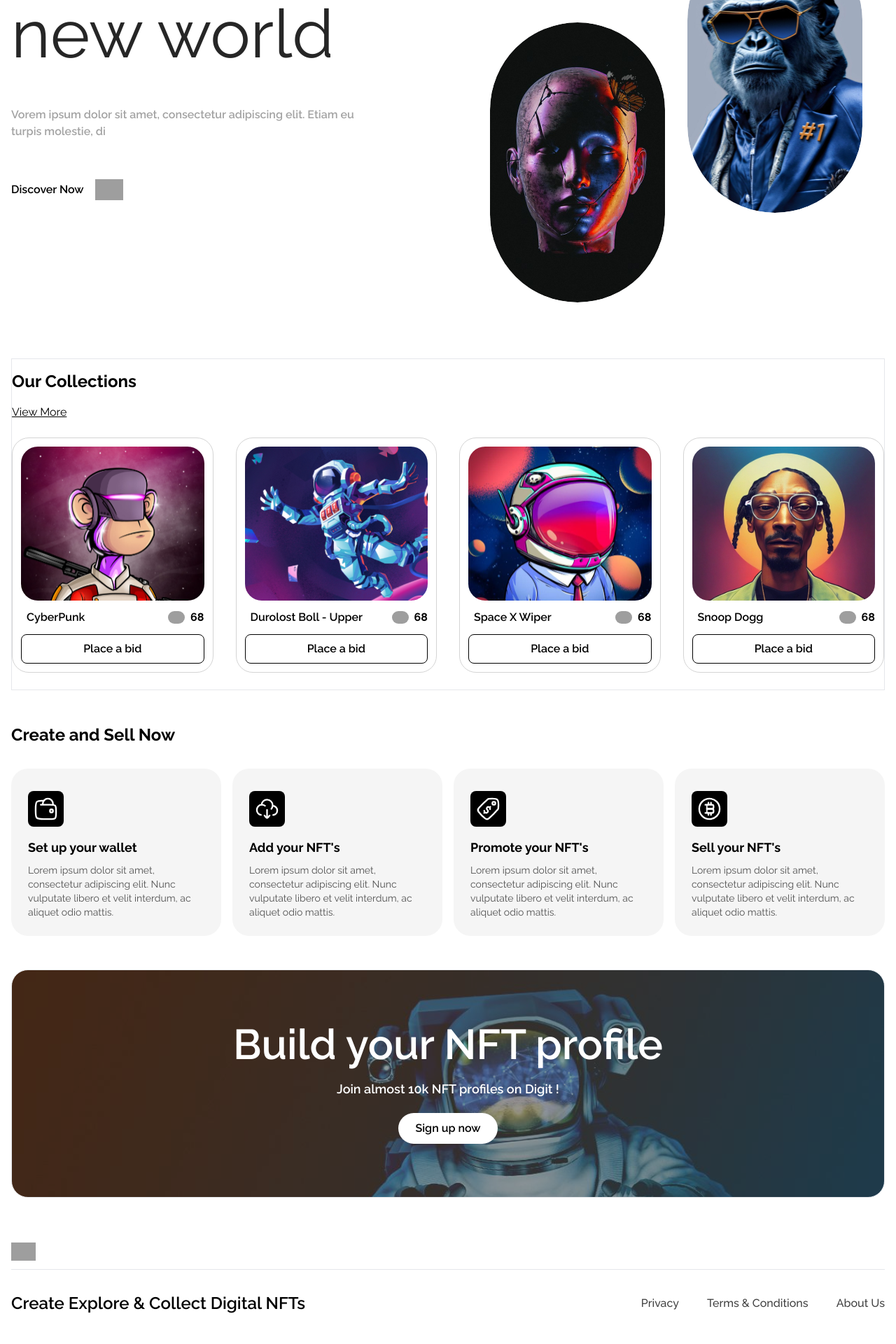
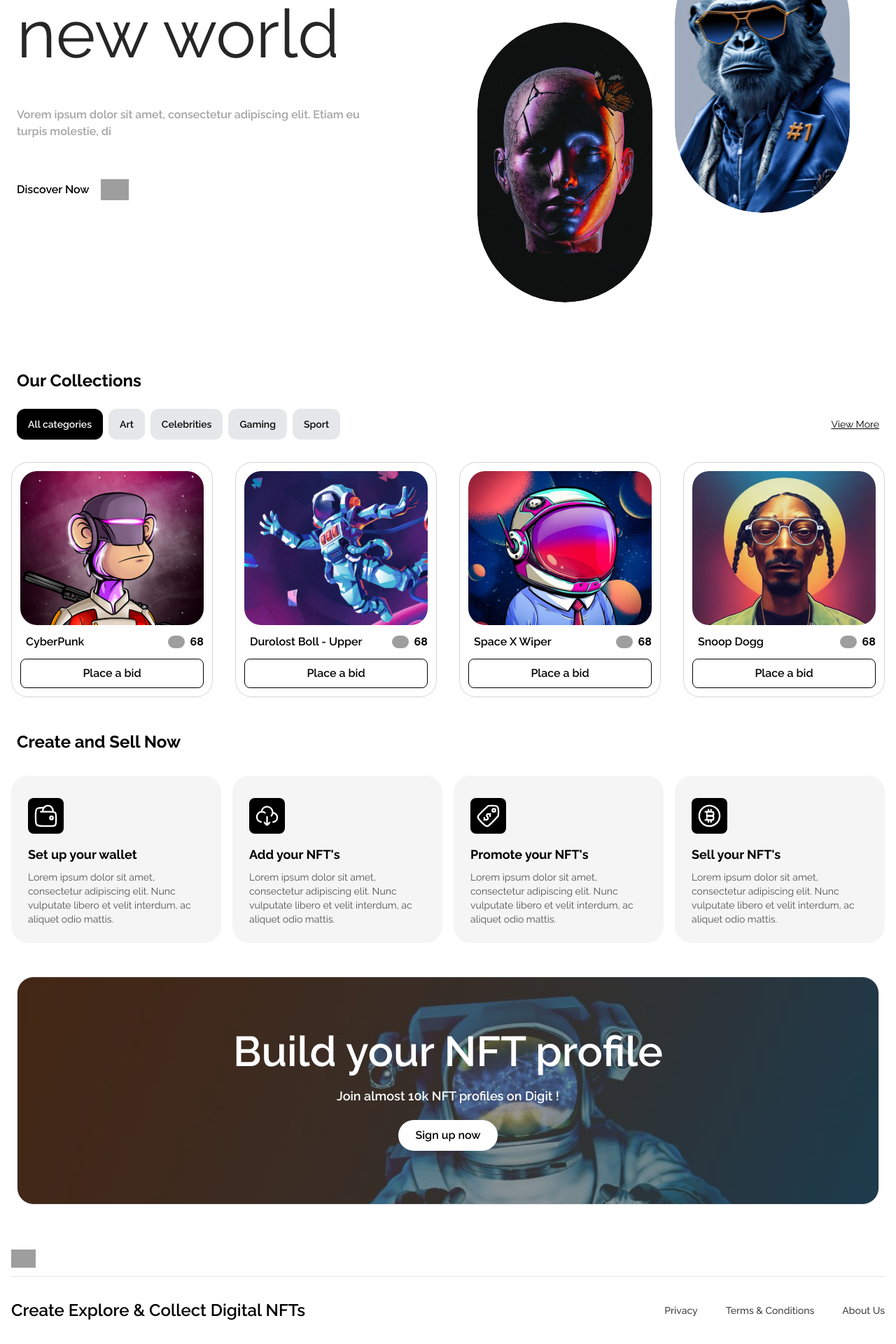
Before and after one commit to mariechristsagbo/figma-to-code-ed2-week1, a Next.js app: page / in a window 1280 px wide. Shown: the part 328-2248 px from the top of the page at 70% size. Built offline with nearby package versions, Linux system fonts and the light colour scheme; grey boxes are pictures that could not be loaded.

Commit message:
- responsive

```diff
--- a/src/components/CallToAction.tsx
+++ b/src/components/CallToAction.tsx
@@ -1,6 +1,6 @@
 export default function CallToAction() {
     return (
-        <section className="w-full text-white font-semibold my-8 px-2 lg:px-0">
+        <section className="w-full text-white font-semibold my-8 px-2 lg:px-2">
             <div className="border rounded-3xl bg-calltoaction bg-cover relative overflow-hidden">
                 <div className="absolute inset-0 bg-black bg-opacity-40"></div>
                 <div className="relative flex flex-col items-center space-y-5 my-8 py-11">
--- a/src/components/Collections.tsx
+++ b/src/components/Collections.tsx
@@ -3,21 +3,21 @@ import Image from 'next/image'
 import { categories, collections } from '@/constants'
 export default function Collections() {
     return (
-        <section className='border'>
-            <h1 className='text-2xl py-4 font-bold px-8 sm:px-0'> Our Collections</h1>
-            <div className='flex items-center justify-between px-6 lg:px-0'>
-                <div className='my-2  items-center gap-2 hidden'>
+        <section>
+            <h1 className='text-2xl py-4 font-bold px-8 lg:px-2'> Our Collections</h1>
+            <div className='flex items-center justify-between px-8 lg:px-2'>
+                <div className='my-2  items-center gap-2 flex flex-wrap'>
                     <button className="bg-black text-neutral-50 font-semibold text-sm px-4 py-3 rounded-xl ">All categories</button>
                     {categories.map((category, index) => (
                         <button
                             key={index}
-                            className="bg-gray-200 text-neutral-950 font-semibold text-sm px-4 py-3 rounded-xl hover:text-white hover:bg-black"
+                            className="bg-gray-200 text-neutral-950 font-semibold sm:text-sm text-xs px-4 py-3 rounded-xl hover:text-white hover:bg-black"
                         >
                             {category}
                         </button>
                     ))}
                 </div>
-                <p className='text-md underline'>View More</p>
+                <p className='sm:text-md text-sm underline sm:block hidden'>View More</p>
             </div>
 
             <div className="grid grid-cols-1 sm:grid-cols-2 lg:grid-cols-4 gap-8 my-6 place-items-center max-w-2xl mx-auto lg:max-w-max">
--- a/src/components/Footer.tsx
+++ b/src/components/Footer.tsx
@@ -12,8 +12,8 @@ export default function Footer() {
 
       <hr className="text-gray-400 my-3" />
       <div className="my-8 flex flex-col text-left md:flex-row justify-between gap-4">
-        <h1 className="lg:text-2xl text-xl font-semibold">Create Explore & Collect Digital  NFTs</h1>
-        <ul className="flex space-x-10 text-neutral-700 text-md font-medium items-center">
+        <h1 className="lg:text-2xl text-lg font-semibold">Create Explore & Collect Digital  NFTs</h1>
+        <ul className="flex space-x-10 text-neutral-700 sm:text-md text-sm font-medium items-center">
           <Link href="/" className="cursor-pointer hover:text-black">
             Privacy
           </Link>
--- a/src/components/HeroSection.tsx
+++ b/src/components/HeroSection.tsx
@@ -3,8 +3,8 @@ import Image from 'next/image'
 
 export default function HeroSection() {
   return (
-    <div className="pt-32 pb-20">
-      <div className="flex flex-col lg:flex-row items-center md:items-start space-y-14 md:space-y-0 md:space-x-14">
+    <section className="pt-32 pb-20">
+      <div className="flex flex-col lg:flex-row items-center md:items-start space-y-14 md:space-y-0 md:space-x- px-8 lg:px-2">
         <div className="flex flex-col space-y-14 md:w-1/2">
           <h1 className="lg:text-8xl text-6xl text-neutral-800 font-normal">See the NFT <br />new world</h1>
           <p className="text-neutral-400 font-semibold max-w-lg">Vorem ipsum dolor sit amet, consectetur adipiscing elit. Etiam eu turpis molestie, di</p>
@@ -43,6 +43,6 @@ export default function HeroSection() {
         </div>
 
       </div>
-    </div>
+    </section>
   )
 }
--- a/src/components/Services.tsx
+++ b/src/components/Services.tsx
@@ -4,9 +4,9 @@ import { services } from "@/constants";
 export default function Services() {
   return (
     <section className="my-12">
-      <h1 className="text-2xl font-bold px-8 sm:px-0">Create and Sell Now</h1>
+      <h1 className="text-2xl font-bold px-8 lg:px-2">Create and Sell Now</h1>
 
-      <div className="grid lg:grid-cols-4 sm:grid-cols-2 grid-cols-1 gap-4 mt-8">
+      <div className="grid lg:grid-cols-4 sm:grid-cols-2 grid-cols-1 gap-4 mt-8 max-w-2xl mx-auto lg:max-w-full">
         {services.map((service, index) => (
           <div className="bg-neutral-100 rounded-3xl p-4 px-6 max-w-xs mx-auto" key={index}>
             <div className="bg-black max-w-max rounded-lg p-2 flex my-4 justify-start">
```
